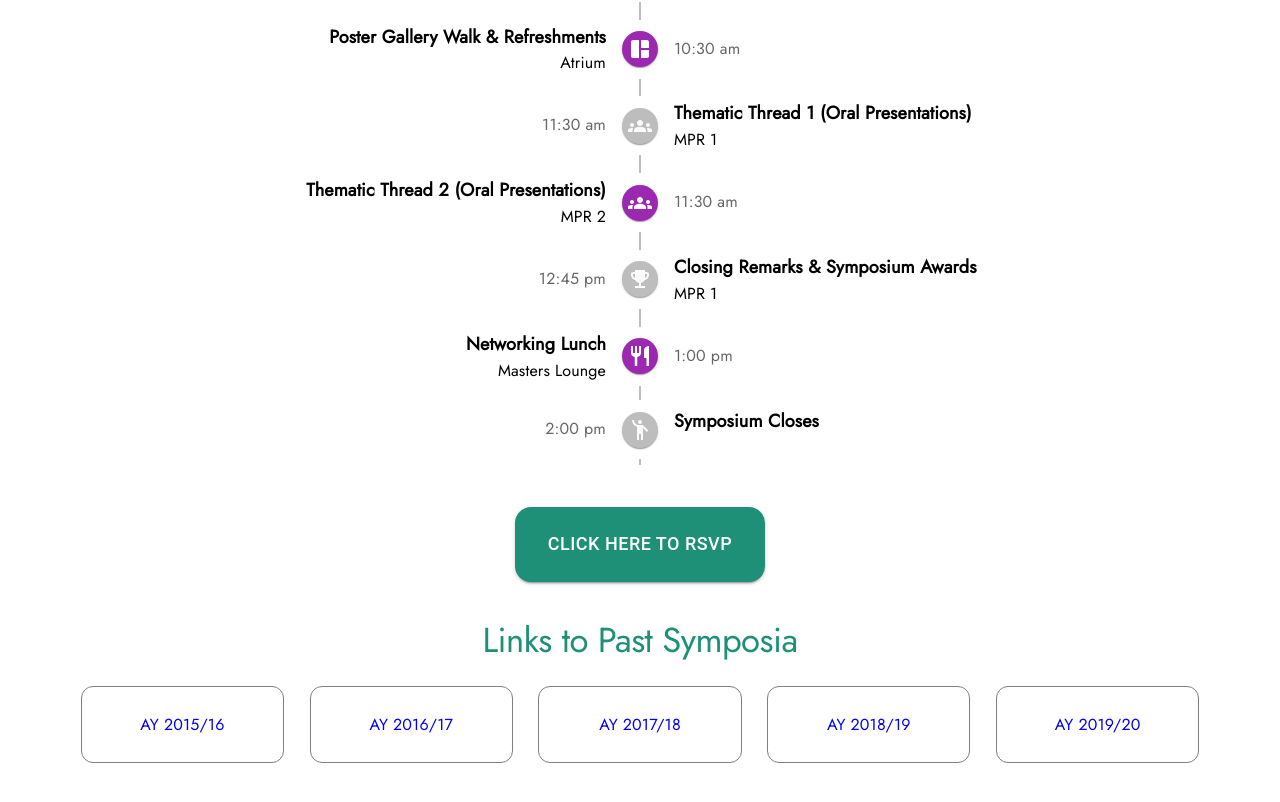
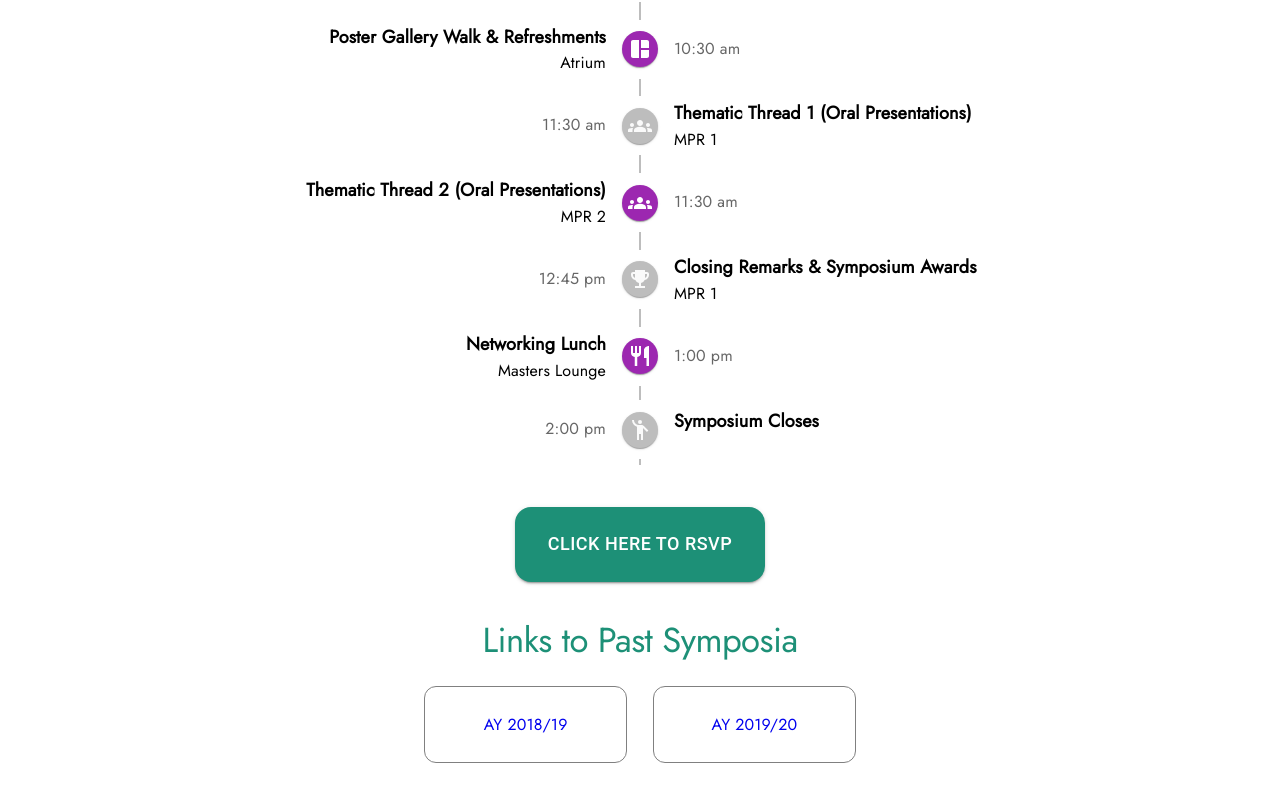
Before and after one commit to kxrt/rvrc-blog, a React (Create React App) app: page / in a window 1280 px wide. Shown: the part 1759-2561 px from the top of the page. Built offline with nearby package versions, Linux system fonts and the light colour scheme.

Commit message:
Add image on About RVRC page

```diff
--- a/src/components/PastLinks.js
+++ b/src/components/PastLinks.js
@@ -1,16 +1,16 @@
 const links = [
-  {
-    title: 'AY 2015/16',
-    href: 'http://blog.nus.edu.sg/gem1917/',
-  },
-  {
-    title: 'AY 2016/17',
-    href: 'https://blog.nus.edu.sg/geq1917/',
-  },
-  {
-    title: 'AY 2017/18',
-    href: 'https://blog.nus.edu.sg/geq2017/',
-  },
+  // {
+  //   title: 'AY 2015/16',
+  //   href: 'http://blog.nus.edu.sg/gem1917/',
+  // },
+  // {
+  //   title: 'AY 2016/17',
+  //   href: 'https://blog.nus.edu.sg/geq1917/',
+  // },
+  // {
+  //   title: 'AY 2017/18',
+  //   href: 'https://blog.nus.edu.sg/geq2017/',
+  // },
   {
     title: 'AY 2018/19',
     href: 'https://blog.nus.edu.sg/geq1917student2019/action-for-sustainability-symposium/',
--- a/src/pages/AboutRVRC.js
+++ b/src/pages/AboutRVRC.js
@@ -1,5 +1,6 @@
 import React from "react";
 import { Box, Typography } from "@mui/material";
+import rvrc_walk from "../assets/rvrc_walk_for_rice.jpg";
 
 const AboutRVRC = () => {
   return (
@@ -16,6 +17,13 @@ const AboutRVRC = () => {
           About RVRC
         </Typography>
       </Box>
+      <img
+        src={rvrc_walk}
+        alt="rvrc-bg"
+        style={{
+          maxWidth: "100%",
+        }}
+      />
       <Typography
         variant="h1"
         sx={{
--- a/src/pages/KeynoteSpeaker.js
+++ b/src/pages/KeynoteSpeaker.js
@@ -24,7 +24,7 @@ const KeynoteSpeaker = () => {
             }
             alt="guest speaker"
             width={250}
-            style={{marginTop: "40px"}}
+            style={{ marginTop: "40px" }}
           />
         </Box>
         <Box>
@@ -35,6 +35,7 @@ const KeynoteSpeaker = () => {
               paddingTop: "18px",
               fontFamily: "Jost",
               textAlign: "left",
+              color: "#1d9077",
             }}
           >
             Mr Veerappan Swaminathan
--- a/src/pages/Landing.js
+++ b/src/pages/Landing.js
@@ -34,8 +34,6 @@ const Landing = () => {
         alt="rvrc-bg"
         style={{
           maxWidth: "100%",
-          // marginTop: "32px",
-          borderRadius: "0px",
         }}
       />
       <p style={{ fontSize: "16pt", paddingInline: "10%" }}>
```
Also changed, not shown: 1 other file (tests, documents, lock files or other folders).
